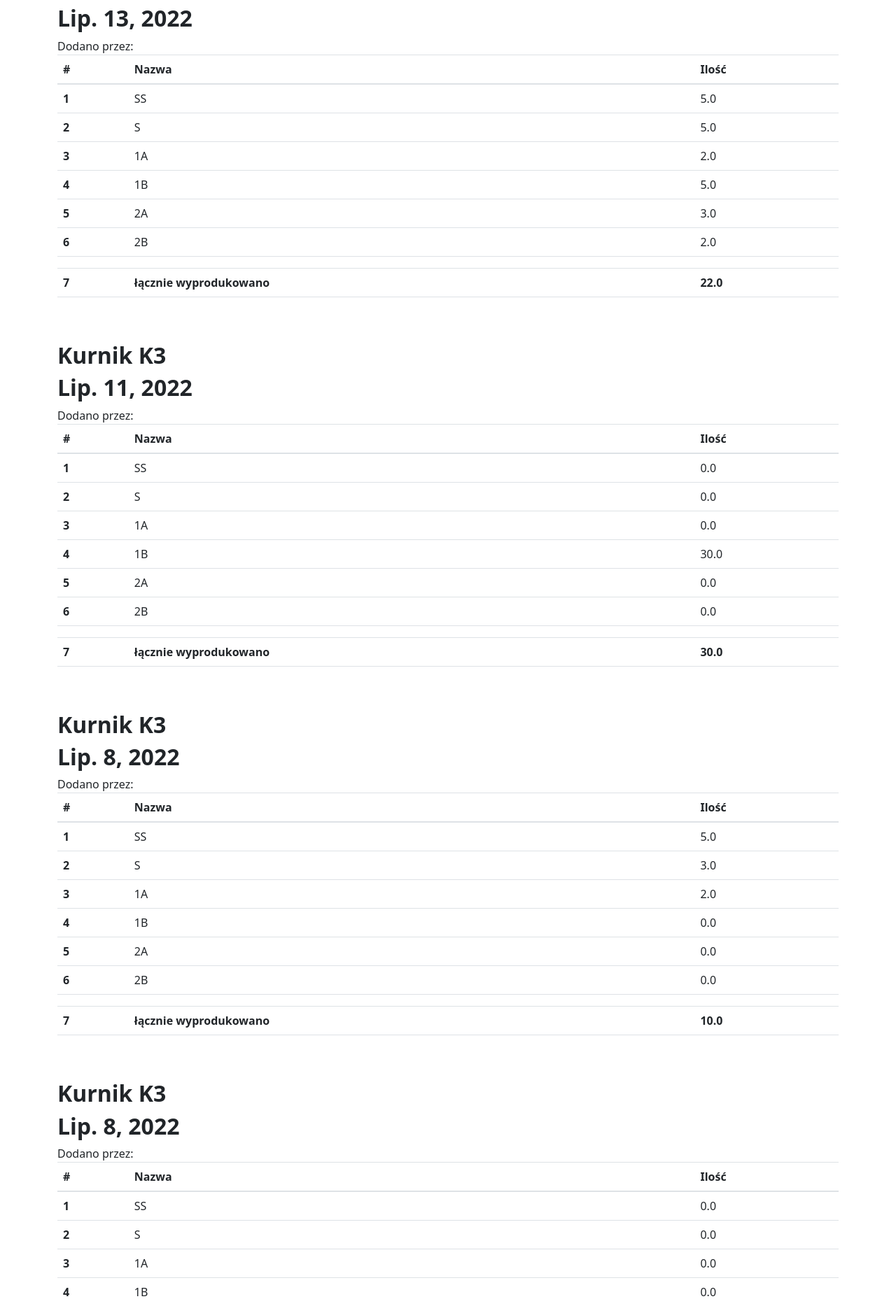
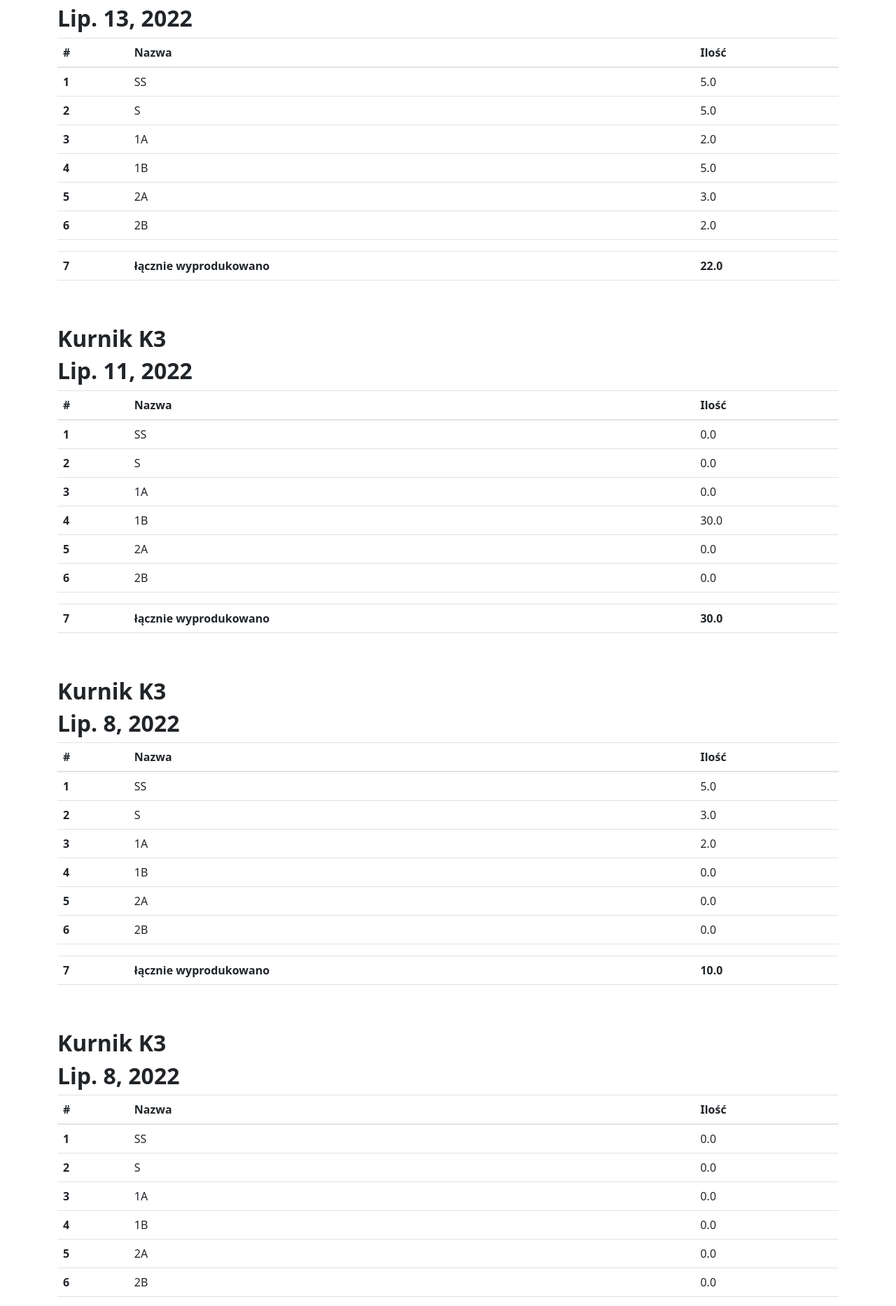
Before and after one commit to WojciechMalarski/projektjaja1, a Django app: page /magazyn/calaprodukcja/ in a window 1280 px wide. Shown: the part 95-1962 px from the top of the page at 70% size. Run offline with Django 3.2, Linux system fonts and the light colour scheme; data comes from the database, SQL or seed files in the repository; both versions use the stored data as it was after the commit.

Commit message:
edit cala produkcja

```diff
--- a/magazyn/templates/cala_produkcja.html
+++ b/magazyn/templates/cala_produkcja.html
@@ -4,7 +4,7 @@
 
         {% for data in object_list %}
 
-<h2><strong>{{data.Kurnik}}</strong></h2> <h2><strong>{{data.Dataprodukcji }}</strong></h2> Dodano przez: {{user.username}}
+<h2><strong>{{data.Kurnik}}</strong></h2> <h2><strong>{{data.Dataprodukcji }}</strong></h2>
 <table class="table">
   <thead>
     <tr>
--- a/magazyn/views.py
+++ b/magazyn/views.py
@@ -62,5 +62,6 @@ def Statystyka_View(request):
 
     x = [x.Dataprodukcji for x in qs]
     y =[y.Sumaprodukcji for y in qs]
+
     chart = get_plot(x,y)
     return render(request, 'statystyka.html', {'chart':chart})
```
Also changed, not shown: magazyn/templates/statystyka.html (+1 -0 lines), db.sqlite3.
